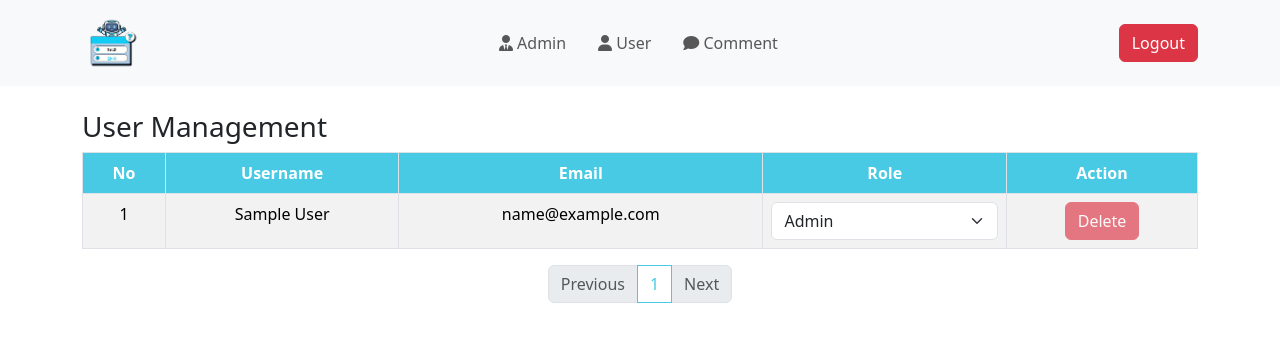
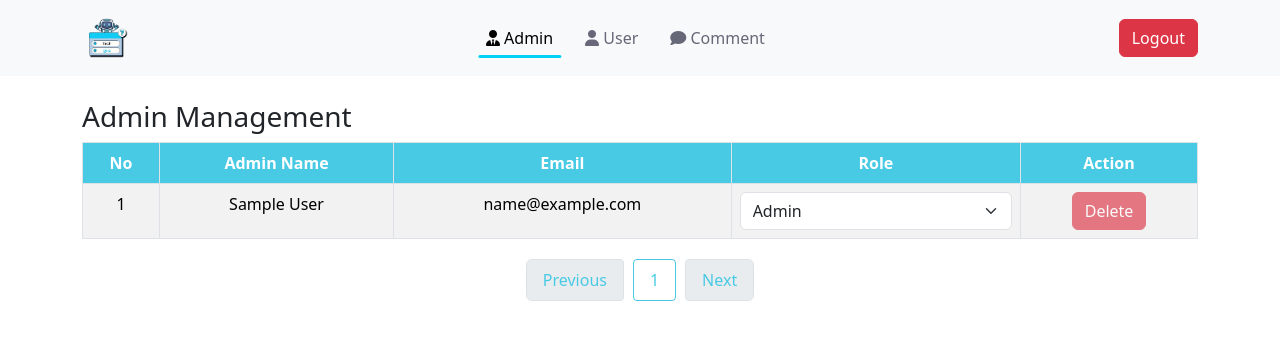
Before and after one commit to ponnya-min/jktechquiz.com, a PHP site: page /admin/adminRole.php in a window 1280 px wide. Shown: the top 342 px of the page. Run offline with PHP 8.4, Linux system fonts and the light colour scheme; tables that the repository leaves empty or names only in its code hold one stand-in row (values such as "Sample post").

Commit message:
Update adminRole.php
updated few texts, navbar underline

```diff
--- a/admin/adminRole.php
+++ b/admin/adminRole.php
@@ -29,20 +29,21 @@ $totalPages = ceil($totalRows / $perPage);
     <meta name="viewport" content="width=device-width, initial-scale=1">
     <link href="https://cdn.jsdelivr.net/npm/bootstrap@5.3.3/dist/css/bootstrap.min.css" rel="stylesheet">
     <link rel="stylesheet" href="https://cdnjs.cloudflare.com/ajax/libs/font-awesome/6.7.2/css/all.min.css">
+    <script src="https://code.jquery.com/jquery-3.6.0.min.js"></script>
     <link rel="stylesheet" href="../style/admin.css">
-    <script src="https://code.jquery.com/jquery-3.6.0.min.js"></script>
+    <link rel="stylesheet" href="../main.css" />
 </head>
 <body>
 
 <nav class="navbar navbar-expand-lg bg-light">
     <div class="container">
-        <a class="navbar-brand" href="../index.php"><img src="img/1-removebg-preview.png" height="60" alt="Logo"></a>
+        <a class="navbar-brand me-auto me-sm-auto nav-responsive" href="../index.php"><img src="img/1-removebg-preview.png" width="50" alt="Logo"></a>
         <button class="navbar-toggler" data-bs-toggle="collapse" data-bs-target="#navbarNav">
             <span class="navbar-toggler-icon"></span>
         </button>
         <div class="collapse navbar-collapse" id="navbarNav">
             <ul class="navbar-nav mx-auto">
-                <li class="nav-item px-2"><a class="nav-link" href="adminRole.php"><i class="fa-solid fa-user-tie"></i> Admin</a></li>
+                <li class="nav-item px-2"><a class="nav-link active" href="adminRole.php"><i class="fa-solid fa-user-tie"></i> Admin</a></li>
                 <li class="nav-item px-2"><a class="nav-link" href="index.php"><i class="fa-solid fa-user"></i> User</a></li>
                 <li class="nav-item px-2"><a class="nav-link" href="comment.php"><i class="fa-solid fa-comment"></i> Comment</a></li>
             </ul>
@@ -52,7 +53,7 @@ $totalPages = ceil($totalRows / $perPage);
 </nav>
 
 <div class="container mt-4">
-    <h3>User Management</h3>
+    <h3>Admin Management</h3>
 
     <?php if (isset($_SESSION['message'])): ?>
         <div class="alert alert-success"><?= $_SESSION['message']; unset($_SESSION['message']); ?></div>
@@ -67,7 +68,7 @@ $totalPages = ceil($totalRows / $perPage);
                 <thead>
                     <tr>
                         <th class="admin_bg_color text-center">No</th>
-                        <th class="admin_bg_color text-center">Username</th>
+                        <th class="admin_bg_color text-center">Admin Name</th>
                         <th class="admin_bg_color text-center">Email</th>
                         <th class="admin_bg_color text-center">Role</th>
                         <th class="admin_bg_color text-center">Action</th>
@@ -85,7 +86,7 @@ $totalPages = ceil($totalRows / $perPage);
                                         data-id="<?= $row['id'] ?>"
                                         data-previous="<?= $row['role'] ?>"
                                         <?= ($row['email'] == 'admin@gmail.com') ? 'disabled' : '' ?>>
-                                    <option value="user" <?= ($row['role'] == "user") ? 'selected' : '' ?>>User</option>
+                                    <option value="user" <?= ($row['role'] == "user") ? 'selected' : '' ?>>Sub-Admin</option>
                                     <option value="admin" <?= ($row['role'] == "admin") ? 'selected' : '' ?>>Admin</option>
                                 </select>
                             </td>
@@ -109,7 +110,7 @@ $totalPages = ceil($totalRows / $perPage);
                     </li>
                     <?php for ($i = 1; $i <= $totalPages; $i++): ?>
                         <li class="page-item <?= ($i == $page) ? 'active' : '' ?>">
-                            <a class="admin_bg_color page-link outline" href="?page=<?= $i ?>"><?= $i ?></a>
+                            <a class="admin_bg_color page-link" href="?page=<?= $i ?>"><?= $i ?></a>
                         </li>
                     <?php endfor; ?>
                     <li class="page-item <?= ($page >= $totalPages) ? 'disabled' : '' ?>">
@@ -118,7 +119,7 @@ $totalPages = ceil($totalRows / $perPage);
                 </ul>
             </nav>
         <?php else: ?>
-            <p class="text-center">No users found.</p>
+            <p class="text-center">No admins found.</p>
         <?php endif; ?>
     </div>
 </div>
@@ -151,7 +152,7 @@ $totalPages = ceil($totalRows / $perPage);
                 <h5 class="modal-title">Confirm Role Change</h5>
                 <button class="btn-close" data-bs-dismiss="modal"></button>
             </div>
-            <div class="modal-body">Are you sure you want to change this user's role?</div>
+            <div class="modal-body">Are you sure you want to change this person's role?</div>
             <div class="modal-footer">
                 <button class="btn btn-secondary" id="cancelRoleChange" data-bs-dismiss="modal">Cancel</button>
                 <button class="btn admin_btn" id="confirmRoleChange">Confirm</button>
```
